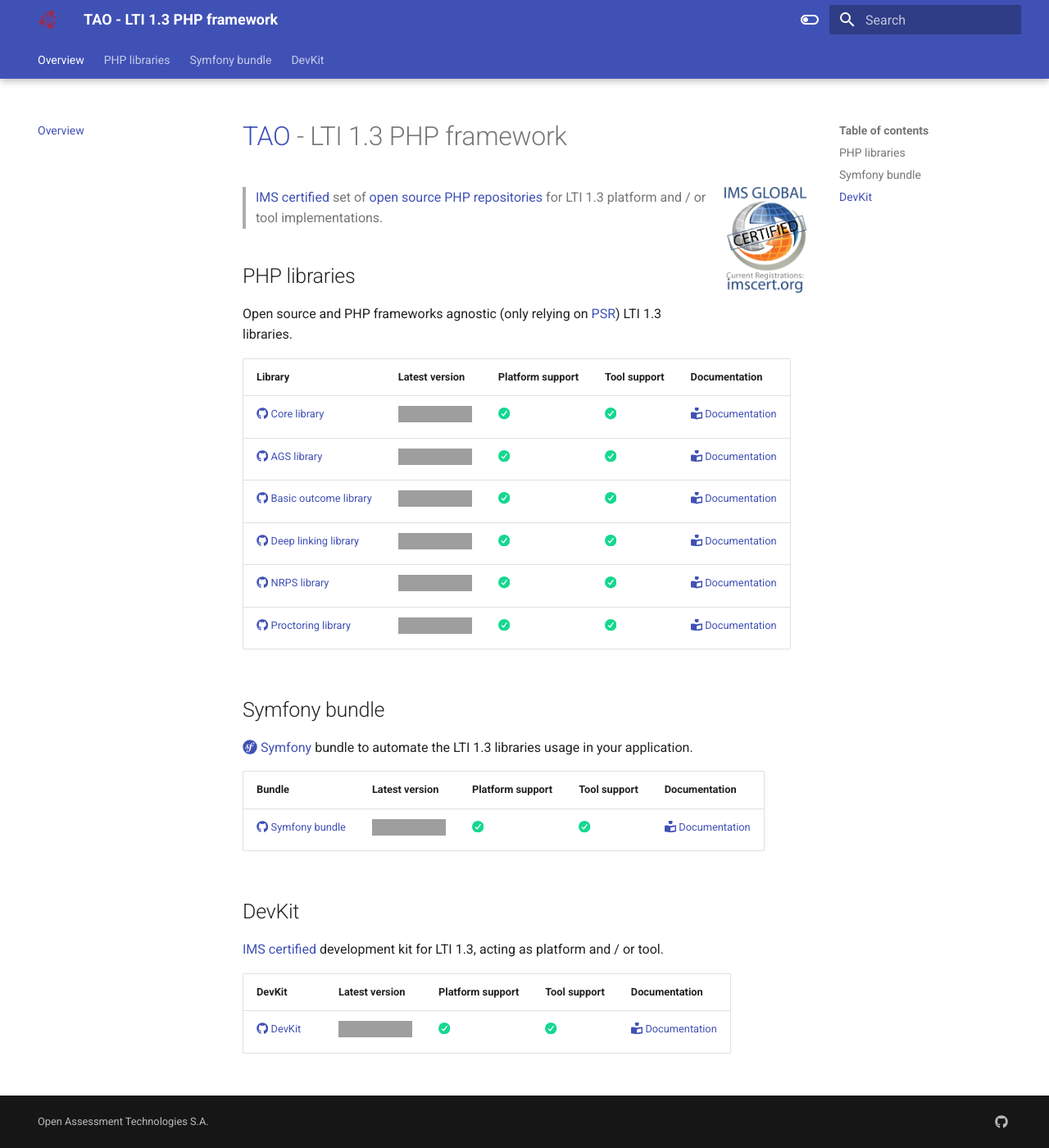
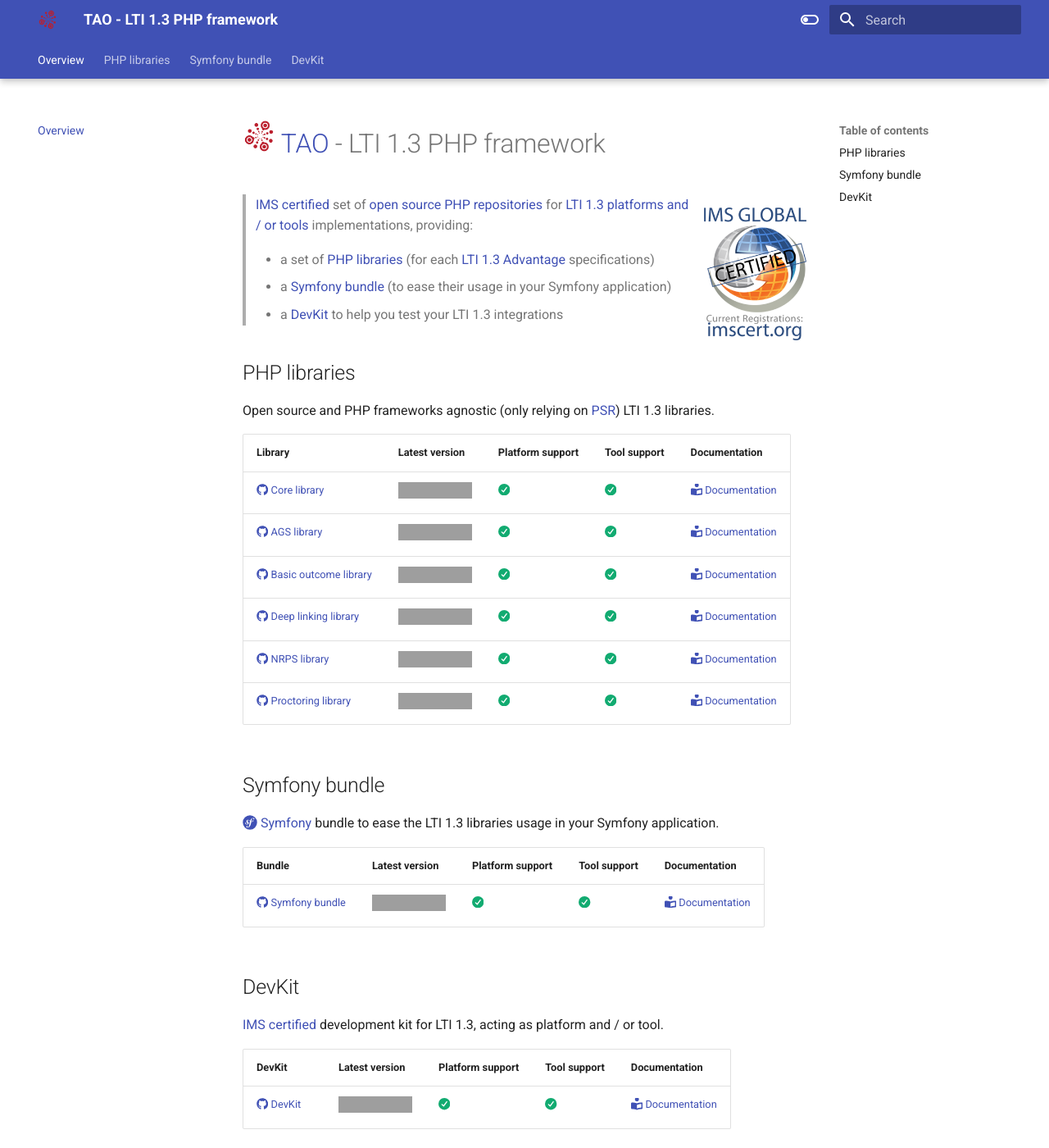
Before and after one commit to oat-sa/doc-lti1p3, an MkDocs documentation site: the page built from docs/index.md, in a window 1280 px wide and 1400 px high, cut to the strip 0-1400 px from the top of the window. Shown: the whole strip at 82% size. Built offline with MkDocs 1.6.1 and Material for MkDocs 9.7.7, drawn with Linux system fonts in a browser that asks for light colours; grey boxes are pictures that could not be loaded.

Commit message:
feat: content

```diff
--- a/docs/index.md
+++ b/docs/index.md
@@ -1,6 +1,11 @@
-# [TAO](https://taotesting.com) - LTI 1.3 PHP framework
+# [![IMS certifications](assets/images/logo.png){ width=40px height=40px }    TAO](https://taotesting.com) - LTI 1.3 PHP framework
 
-> [![IMS certifications](assets/images/ims-cert.png){ align=right width=100px height=100px }IMS certified](https://site.imsglobal.org/certifications/open-assessment-technologies-sa/tao-lti-13-devkit) set of [open source PHP repositories](https://github.com/oat-sa?q=lti1p3) for LTI 1.3 platform and / or tool implementations.
+>![IMS certifications](assets/images/ims-cert.png){ align=right width=125x height=125px }
+>[IMS certified](https://site.imsglobal.org/certifications/open-assessment-technologies-sa/tao-lti-13-devkit) set of [open source PHP repositories](https://github.com/oat-sa?q=lti1p3) for [LTI 1.3 platforms and / or tools](http://www.imsglobal.org/spec/lti/v1p3/#platforms-and-tools) implementations, providing:
+>
+> - a set of [PHP libraries](#php-libraries) (for each [LTI 1.3 Advantage](http://www.imsglobal.org/lti-advantage-overview) specifications)
+> - a [Symfony bundle](#symfony-bundle) (to ease their usage in your Symfony application)
+> - a [DevKit](#devkit) to help you test your LTI 1.3 integrations
 
 ## PHP libraries
 
@@ -17,7 +22,7 @@ Open source and PHP frameworks agnostic (only relying on [PSR](https://www.php-f
 
 ## Symfony bundle
 
-[:fontawesome-brands-symfony: Symfony](https://symfony.com/) bundle to automate the LTI 1.3 libraries usage in your application.
+[:fontawesome-brands-symfony: Symfony](https://symfony.com/) bundle to ease the LTI 1.3 libraries usage in your Symfony application.
 
 | Bundle                                                                                | Latest version                                                                                                                                              | Platform support                             | Tool support                                  | Documentation                                                                        |
 |---------------------------------------------------------------------------------------|-------------------------------------------------------------------------------------------------------------------------------------------------------------|----------------------------------------------|-----------------------------------------------|--------------------------------------------------------------------------------------|
--- a/docs/stylesheets/extra.css
+++ b/docs/stylesheets/extra.css
@@ -1,3 +1,3 @@
 .success {
-    color: #15D88FFF;
+    color: #12AB71FF;
 }
```
